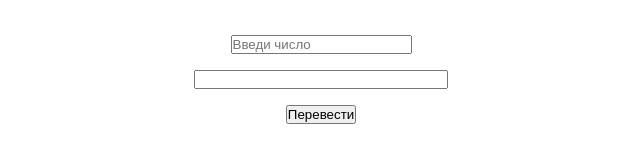
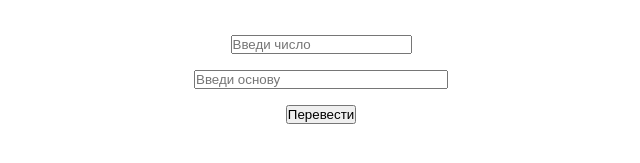
Before and after one commit to gallisak/----------1, a plain HTML site: page index.html in a window 1280 px wide. Shown: the part 313-476 px from the top of the page, 319-959 px from the left. Drawn offline with Linux system fonts and the light colour scheme.

Commit message:
mini fix

```diff
--- a/index.html
+++ b/index.html
@@ -8,7 +8,13 @@
   </head>
   <body>
     <input id="main_input" type="number" placeholder="Введи число" />
-    <input id="base_input" type="number" min="2" max="16" />
+    <input
+      id="base_input"
+      type="number"
+      placeholder="Введи основу"
+      min="2"
+      max="16"
+    />
     <button id="main_button">Перевести</button>
     <div id="main_div"></div>
 
```
